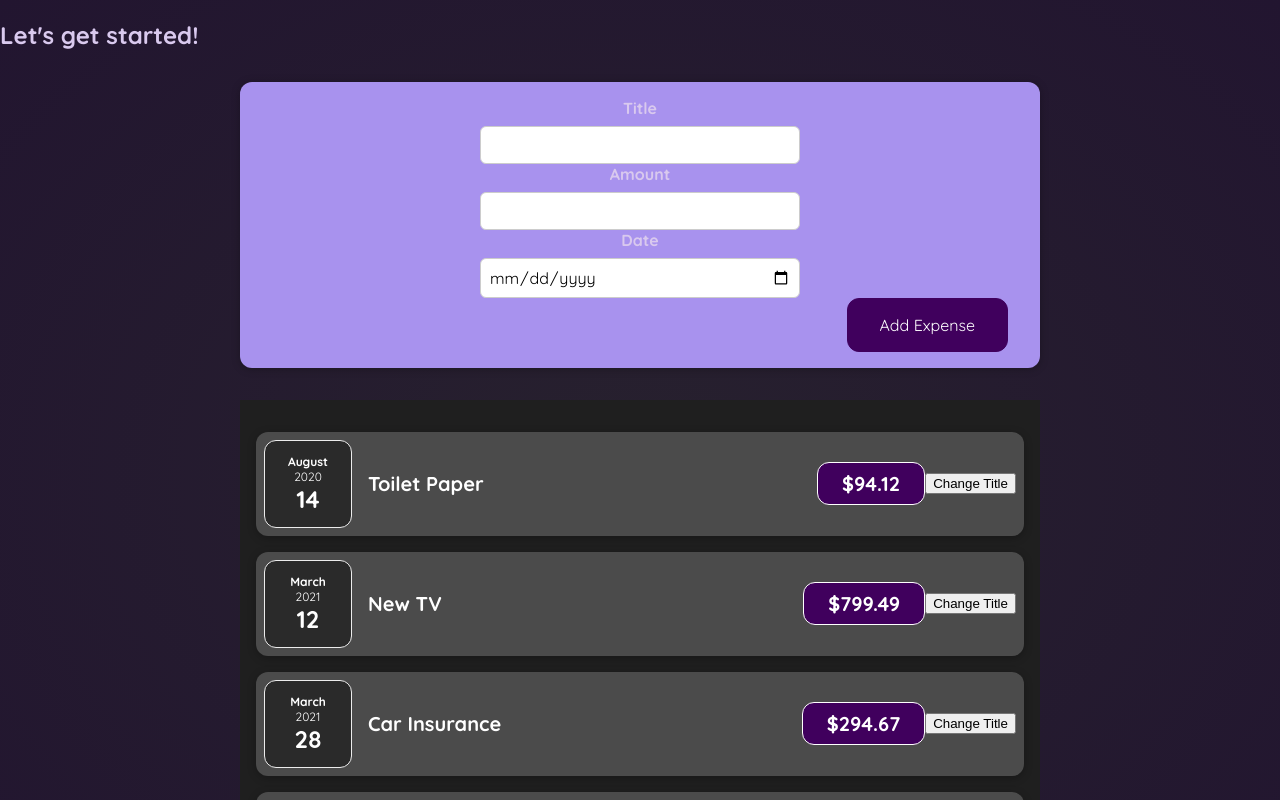
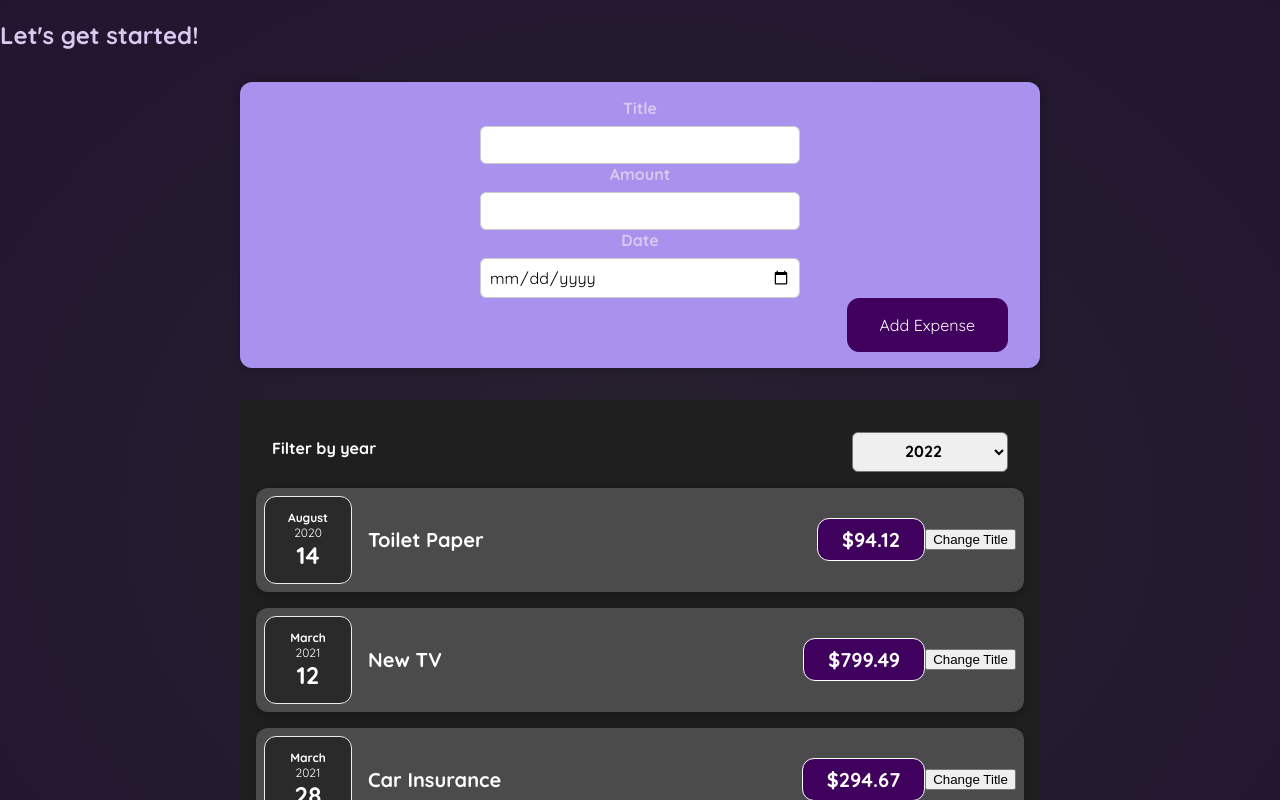
Before and after one commit to rriverr/ReactBasic, a React (Create React App) app in the folder starting/: page / in a window 1280 px wide. Shown: the top 800 px of the page. Built offline with nearby package versions, Linux system fonts and the light colour scheme.

Commit message:
함수 props를 통해 상위 컴포넌트로 데이터 넘기기

```diff
--- a/starting/src/App.jsx
+++ b/starting/src/App.jsx
@@ -30,12 +30,16 @@ export default function App() {
       date: new Date(2021, 5, 12),
     },
   ];
+
+  const onAddExpense = (data) => {
+    console.log(data);
+  };
+
   return (
     <div>
       <h2>Let's get started!</h2>
-      {/* <p>This is also visible!</p> */}
-        <NewExpenses/>
-        <Expenses data={expenses} />
+      <NewExpenses onAddExpense={onAddExpense} />
+      <Expenses data={expenses} />
     </div>
   );
 }
--- a/starting/src/components/Expenses.jsx
+++ b/starting/src/components/Expenses.jsx
@@ -2,13 +2,19 @@ import React from "react";
 import ExpenseItem from "./ExpenseItem";
 import './css/Expenses.css'
 import Card from "./Card";
+import ExpensesFilter from "./newexpenses/ExpenseFilter";
 
 const Expenses = (props) => {
 
   const expenses = props.data;
 
+  const onFilter = (data) => {
+    console.log(data);
+  }
+
   return (
     <Card className="expenses">
+    <ExpensesFilter onFilter={onFilter}/>
       <ExpenseItem
         id={expenses[0].id}
         title={expenses[0].title}
--- /dev/null
+++ b/starting/src/components/css/ExpenseFilter.css
@@ -0,0 +1,24 @@
+.expenses-filter {
+  color: white;
+  padding: 0 1rem;
+}
+
+.expenses-filter__control {
+  display: flex;
+  width: 100%;
+  align-items: center;
+  justify-content: space-between;
+  margin: 1rem 0;
+}
+
+.expenses-filter label {
+  font-weight: bold;
+  margin-bottom: 0.5rem;
+}
+
+.expenses-filter select {
+  font: inherit;
+  padding: 0.5rem 3rem;
+  font-weight: bold;
+  border-radius: 6px;
+}
--- /dev/null
+++ b/starting/src/components/newexpenses/ExpenseFilter.jsx
@@ -0,0 +1,24 @@
+import React from 'react';
+import '../css/ExpenseFilter.css';
+
+const ExpensesFilter = (props) => {
+
+  const selectHandler = (e) => {
+    props.onFilter(e.target.value);
+  }
+  return (
+    <div className='expenses-filter'>
+      <div className='expenses-filter__control'>
+        <label>Filter by year</label>
+        <select onChange={selectHandler}>
+          <option value='2022'>2022</option>
+          <option value='2021'>2021</option>
+          <option value='2020'>2020</option>
+          <option value='2019'>2019</option>
+        </select>
+      </div>
+    </div>
+  );
+};
+
+export default ExpensesFilter;
--- a/starting/src/components/newexpenses/ExpenseForm.jsx
+++ b/starting/src/components/newexpenses/ExpenseForm.jsx
@@ -1,48 +1,67 @@
 import React from "react";
 import "../css/ExpenseForm.css";
 
-const ExpenseForm = () => {
-  // const [title, setTitle] = React.useState("");
-  // const [amount, setAmount] = React.useState();
-  // const [date, setDate] = React.useState();
-
-  const [userInput, setUserInput] = React.useState({
-    title: "",
-    amount: "",
-    date: "",
-  });
+const ExpenseForm = (props) => {
+  const [title, setTitle] = React.useState("");
+  const [amount, setAmount] = React.useState();
+  const [date, setDate] = React.useState();
+  console.log(props)
+  // const [userInput, setUserInput] = React.useState({
+  //   title: "",
+  //   amount: "",
+  //   date: "",
+  // });
 
   const titleChangeHandler = (e) => {
-    // setTitle(e.target.value);
+    setTitle(e.target.value);
     // setUserInput({...userInput, title: e.target.value});
 
-    setUserInput((prevState) => {
-      return { ...prevState, title: e.target.value };
-    });
+    // setUserInput((prevState) => {
+    //   return { ...prevState, title: e.target.value };
+    // });
   };
 
   const amountChangeHandler = (e) => {
-    // setAmount(e.target.value);
+    setAmount(e.target.value);
     // setUserInput({ ...userInput, amount: e.target.value });
-    setUserInput((prevState) => {
-      return { ...prevState, amount: e.target.value };
-    });
+    // setUserInput((prevState) => {
+    //   return { ...prevState, amount: e.target.value };
+    // });
   };
 
   const dateChangeHandler = (e) => {
-    // setDate(e.target.value);
+    setDate(e.target.value);
     // setUserInput({ ...userInput, date: e.target.value });
-    setUserInput((prevState) => {
-      return { ...prevState, date: e.target.value };
-    });
+    // setUserInput((prevState) => {
+    //   return { ...prevState, date: e.target.value };
+    // });
+  };
+
+  const submitHandler = (e) => {
+    e.preventDefault();
+    const expenseData = {
+      title: title,
+      amount: amount,
+      date: new Date(date),
+    };
+
+    props.onSaveExpenseData(expenseData);
+    console.log(expenseData);
+    setTitle("");
+    setAmount("");
+    setDate("");
   };
 
   return (
-    <form>
+    <form onSubmit={submitHandler}>
       <div className="new_expense__controls">
         <div className="new-expense__control">
           <label>Title</label>
-          <input type="text" onChange={titleChangeHandler}></input>
+          <input
+            type="text"
+            value={title}
+            onChange={titleChangeHandler}
+          ></input>
         </div>
         <div className="new-expense__control">
           <label>Amount</label>
@@ -50,6 +69,7 @@ const ExpenseForm = () => {
             type="number"
             min="0.01"
             step="0.01"
+            value={amount}
             onChange={amountChangeHandler}
           ></input>
         </div>
@@ -59,6 +79,7 @@ const ExpenseForm = () => {
             type="date"
             min="2019-01-10"
             max="2022-12-31"
+            value={date || ''}
             onChange={dateChangeHandler}
           ></input>
         </div>
--- a/starting/src/components/newexpenses/NewExpenses.jsx
+++ b/starting/src/components/newexpenses/NewExpenses.jsx
@@ -3,11 +3,19 @@ import '../css/NewExpenses.css'
 import ExpenseForm from "./ExpenseForm";
 
 
-const NewExpenses = () => {
+const NewExpenses = (props) => {
+
+  const onSaveExpenseData = (data) => {
+    const expenseData = {
+      ...data,
+      id: Math.random().toString(),
+    };
+    props.onAddExpense(expenseData);
+  }
 
   return (
     <div className="new-expense">
-      <ExpenseForm/>
+      <ExpenseForm onSaveExpenseData={onSaveExpenseData}/>
     </div>
   );
 }
```
Also changed, not shown: 1 other file (tests, documents, lock files or other folders).
